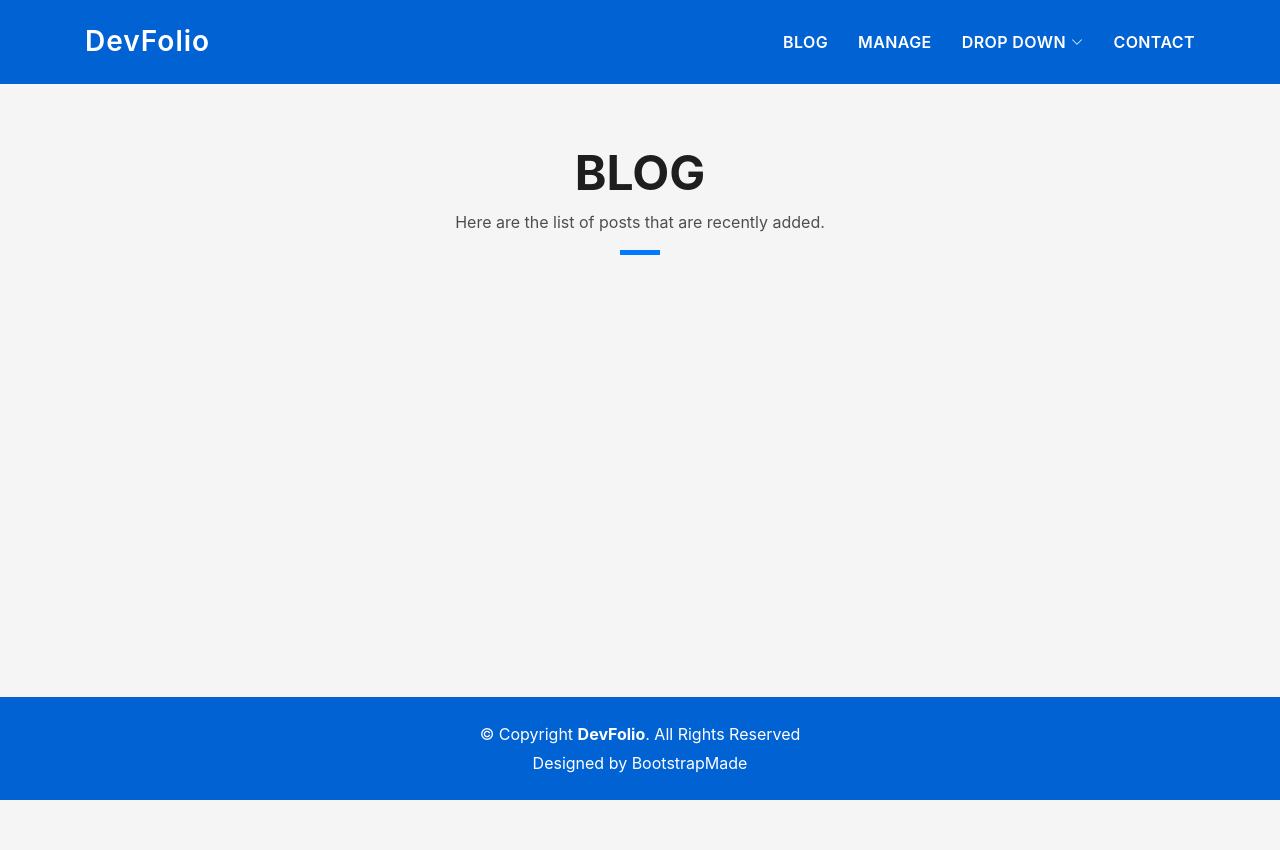
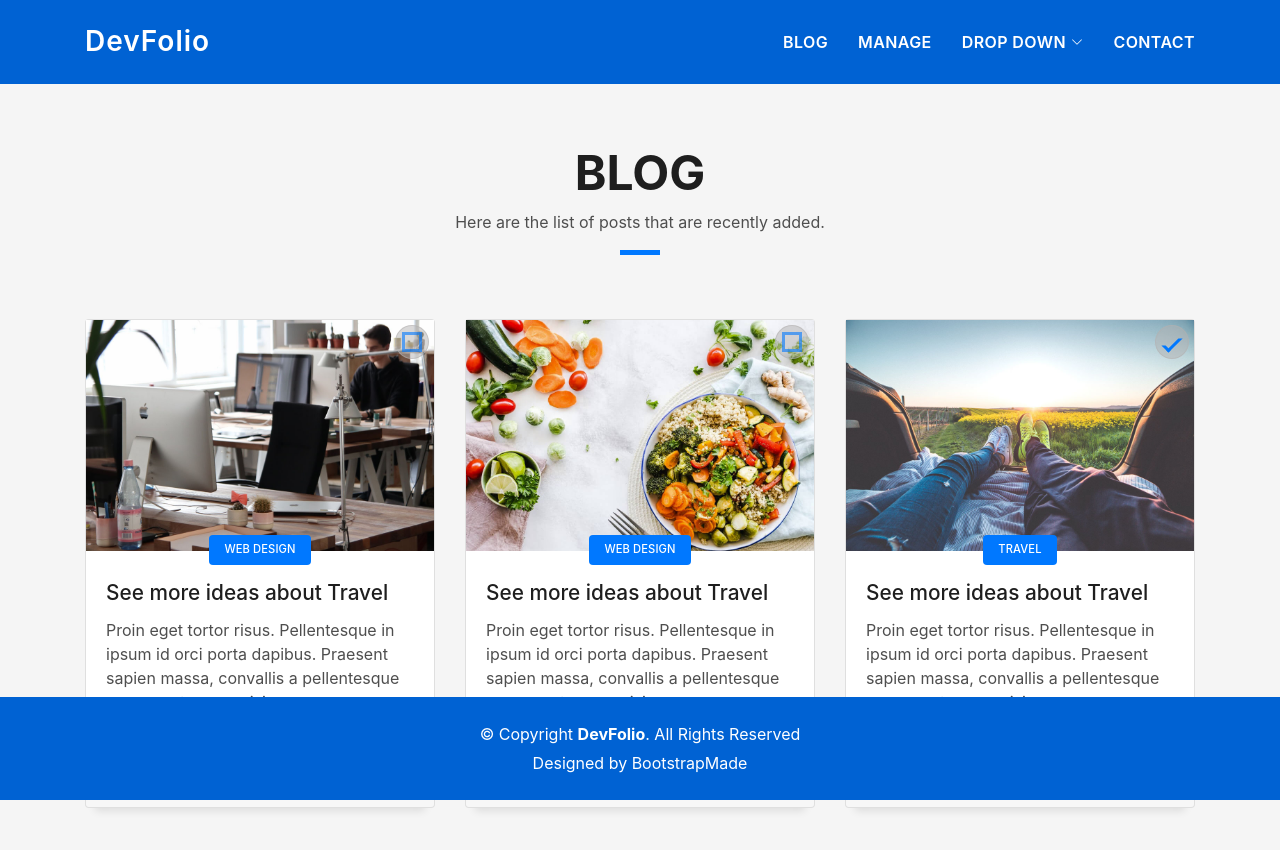
Before and after one commit to acharayaP03/Nuxt-post, a Nuxt app: page / in a window 1280 px wide. Shown: the top 850 px of the page. Before the commit the page ends 800 px from the top, so only its background shows below. Built offline with nearby package versions, Linux system fonts and the light colour scheme.

Commit message:
improving_with_fetch

```diff
--- a/pages/index.vue
+++ b/pages/index.vue
@@ -18,7 +18,7 @@
           </div>
 
           <div class="row mb-5">
-            <div v-for="post in postsData" :key="post._id" class="col-md-4">
+            <div v-for="post in posts" :key="post._id" class="col-md-4">
               <PostItem
                 :id="post._id"
                 :title="post.title"
@@ -46,7 +46,7 @@
 import NavBar from '~/components/NavBar.vue'
 import PostItem from '~/components/Posts/PostItem.vue'
 import FooterComponent from '~/components/FooterComponent.vue'
-import { fetchPostApiSimulation } from "~/store/posts";
+
 
 export default {
   name: 'IndexPage',
@@ -61,12 +61,19 @@ export default {
    * returns post data and assign it straight to components
    * @returns {Promise<{postsData: unknown}>}
    */
-  async asyncData() {
-    const postsData = await fetchPostApiSimulation()
-    return { postsData }
+  // async asyncData() {
+  //   const postsData = await fetchPostApiSimulation()
+  //   return { postsData }
+  // },
+  fetch({ store }) {
+
+    console.log('fetching inside manage page')
+    return store.dispatch('posts/fetchPosts');
   },
-  // async mounted() {
-  //   this.postsData = await this.$store.dispatch('posts/fetchPosts')
-  // }
+  computed:{
+    posts(){
+      return this.$store.state.posts.posts
+    }
+  }
 }
 </script>
```
